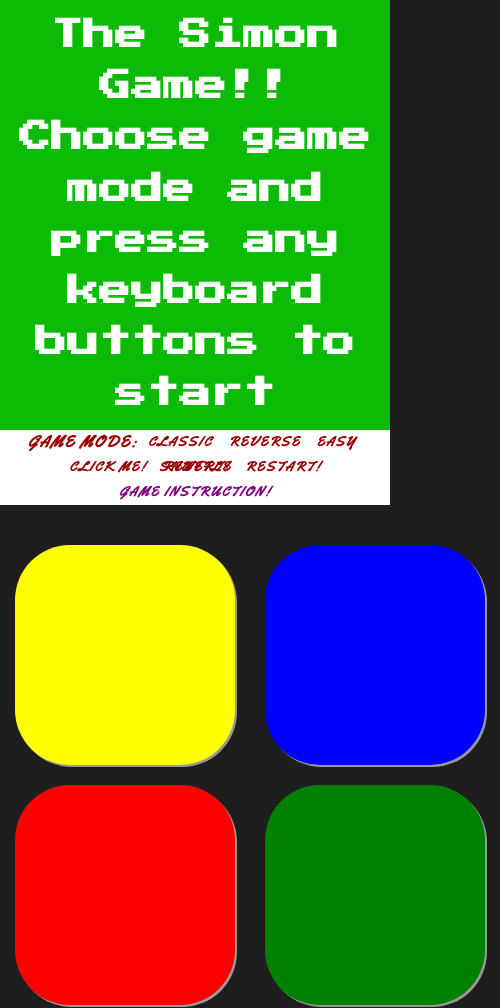
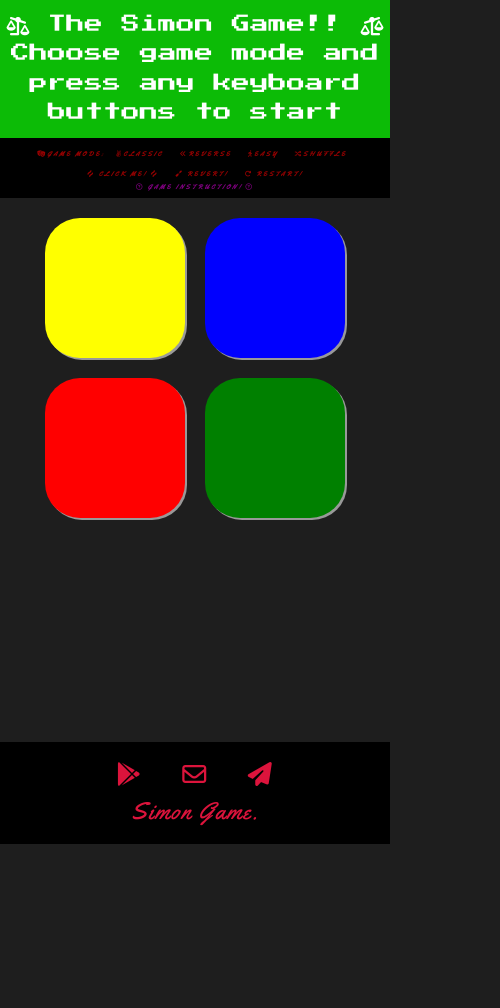
Before and after one commit to yh-sg/sei-23-proj1, a plain HTML site: page index.html in a window 390 px wide. Shown: the whole page, 500 px wide, since content can reach past the window. After the commit the page ends 844 px from the top, so only its background shows below. Drawn offline with nearby package versions, Linux system fonts and the light colour scheme.

Commit message:
updated game

```diff
--- a/index.html
+++ b/index.html
@@ -3,37 +3,40 @@
     <meta charset="UTF-8">
     <meta name="viewport" content="width=device-width, initial-scale=1.0">
     <link href="https://fonts.googleapis.com/css2?family=Press+Start+2P&family=Yellowtail&display=swap" rel="stylesheet">
+    <link rel="stylesheet" href="https://stackpath.bootstrapcdn.com/bootstrap/4.5.0/css/bootstrap.min.css" integrity="sha384-9aIt2nRpC12Uk9gS9baDl411NQApFmC26EwAOH8WgZl5MYYxFfc+NcPb1dKGj7Sk" crossorigin="anonymous">
     <link rel="stylesheet" href="style.css">
-    <title>SEI-23 GA Project 1</title>
+    <script src="https://kit.fontawesome.com/234edda5b4.js" crossorigin="anonymous"></script>
+    <title>SEI-23 GA Project 1 - Simon Game(yonghan)</title>
 </head>
 <body>
-    <h1 id="score">The Simon Game!! <br> Choose game mode and press any keyboard buttons to start</h1>
+    <h1 id="score"><i class="fas fa-balance-scale-right"></i> The Simon Game!! <i class="fas fa-balance-scale-left"></i> <br> Choose game mode and press any keyboard buttons to start</h1>
 
         <div id="difficulty">
-            <span>Game Mode:</span>
-            <button>Classic</button>
-            <button>Reverse</button>
-            <button>Easy</button>
-            <button>Shuffle</button>
+            <span><i class="fas fa-theater-masks"></i>Game Mode:</span>
+            <button><i class="fab fa-angellist"></i>Classic</button>
+            <button><i class="fas fa-angle-double-left"></i>Reverse</button>
+            <button><i class="fas fa-walking"></i>Easy</button>
+            <button><i class="fas fa-random"></i>Shuffle</button>
         </div>
 
         <div id="secondary">
-            <button class="toggle">Click Me!</button>
-            <button class="revert">Revert!</button>
-            <button class="restart">Restart!</button>
+            <button class="toggle"><i class="fab fa-hotjar"></i> Click Me! <i class="fab fa-hotjar"></i></button>
+            <button class="revert"><i class="fas fa-screwdriver"></i> Revert!</button>
+            <button class="restart"><i class="fas fa-redo"></i> Restart!</button>
         </div>
 
         <div id="instruction">
-            <button class="instruction">Game instruction!</button>
+            <button class="instruction"><i class="far fa-question-circle"></i> Game instruction! <i class="far fa-question-circle"></i></button>
         </div>
 
+        <!-- Modal content -->
         <div id="myModal" class="modal">
-        <!-- Modal content -->
             <div class="modal-content">
                 <span class="close">&times;</span>
                     <ul>
-                        <li><span>Classic:</span> Only the newest color added to the squence plays back. Repeat the whole sequence from start.</li>
-                        <li><span>Reverse:</span> You must play the sequence in reverse!</li>
+                        <span>Rules:</span>
+                        <li><span>Classic:</span> Only the newest color added to the squence plays. Repeat the whole sequence from start.</li>
+                        <li><span>Reverse:</span> Similar to above but play the sequence in reverse!</li>
                         <li><span>Easy:</span> Repeat the sequence that grows by once each round.</li>
                         <li><span>Shuffle:</span> The colors will shuffle after each round.</li>
                     </ul>
@@ -50,6 +53,17 @@
             <div class="green btn" id="green"></div>
         </div>
 
+        <div class="footer">
+            <i class="fab fa-google-play icon"></i>
+            &ensp;&ensp;
+            <i class="far fa-envelope icon"></i>
+            &ensp;&ensp;
+            <i class="fas fa-paper-plane icon"></i>
+            <br>
+            Simon Game.
+          </div>
+
+
     <script src="script.js"></script>
 </body>
 </html>
--- a/style.css
+++ b/style.css
@@ -6,17 +6,61 @@ body{
     text-align: center;
     margin: 0;
     background-color: rgb(30, 30, 30);
+    height: 100%
 }
 
 h1{
-    font-size: 2rem;
+    display: block;
+    font-size: 1.8rem;
     color:white;
-    margin: 0;
+    margin: 0 auto;
     padding: 10px 0;
     background-color: rgb(12, 187, 6);
     font-family: 'Press Start 2P', cursive;
     line-height: 1.6;
 }
+
+span, button{
+    height:100%;
+    font-weight: 800;
+    border: none;
+    background: none;
+    text-transform: uppercase;
+    letter-spacing: 2px;
+    color: #990000;
+    /* for hover */
+    transition: all 1s;
+    font-family: 'Yellowtail', cursive;
+}
+
+button:hover, .selected{
+    margin: 0 7px;
+    color: white;
+    background-color: rgb(12, 187, 6);
+}
+
+button:focus{
+    outline: none;
+}
+
+ul {
+    list-style-type: none;
+    font-family: 'Yellowtail', cursive;
+    letter-spacing: 2px;
+    line-height: 1.5;
+    font-size: 1.5rem;
+}
+
+.footer {
+    display: block;
+    padding: 15px 0;
+    background-color: black;
+    margin-top: 20px;
+    color: crimson;
+    font-family: 'Yellowtail', cursive;
+    font-size: 1.5rem;
+    letter-spacing: 1.5;
+ }
 
 #container{
     display: grid;
@@ -29,7 +73,13 @@ h1{
 }
 
 .space{
-    height:30px;
+    height:10px;
+    color: whitesmoke;
+    font-family: 'Press Start 2P', cursive;
+    font-size: 1.5rem;
+    padding: 10px 0;
+    position: relative;
+    top:230px;
 }
 
 .btn{
@@ -69,36 +119,13 @@ h1{
 }
 
 #difficulty, #secondary, #instruction{
+    display: block;
     height: 25px;
     background-color: white;
 }
 
-
-
-span, button{
-    height:100%;
-    font-weight: 800;
-    border: none;
-    background: none;
-    text-transform: uppercase;
-    letter-spacing: 1.5px;
-    color: #990000;
-    /* for hover */
-    transition: all 1s;
-    font-family: 'Yellowtail', cursive;
-}
-
-#instruction>.instruction{
+#instruction>button{
     color:#800080;
-}
-
-button:hover, .selected{
-    color: white;
-    background-color: rgb(12, 187, 6);
-}
-
-button:focus{
-    outline: none;
 }
 
 /* The Modal (background) */
@@ -136,10 +163,40 @@ button:focus{
     cursor: pointer;
   }
 
-  ul {
-    list-style-type: none;
-    font-family: 'Yellowtail', cursive;
-    letter-spacing: 2px;
-    line-height: 1.5;
-    font-size: 1.5rem;
-   }
+  /* for phone */
+  @media only screen and (max-width: 570px) {
+    h1{
+        width: 100%;
+        font-size: 1.15rem;
+    }
+    #container{
+        width: 320px;
+    }
+    .btn{
+        height: 140px;
+        width: 140px;
+    }
+    span, button{
+        font-weight: bold;
+        font-size: 0.40rem;
+    }
+    #difficulty, #secondary, #instruction{
+        height: 20px;
+        background-color: black;
+    }
+    .space{
+        font-size: 1.3rem;
+        padding: 0 5px;
+        top:160px;
+        height:10px
+    }
+  }
+
+  /* stomp it to bottom!! */
+  @media only screen and (min-height: 660px) and (max-width: 570px), (min-height: 830px){
+    .footer {
+        position: absolute;
+        bottom:0;
+        width:100%;
+     }
+  }
```
Also changed, not shown: script.js (+74 -58 lines), 2 other files.
